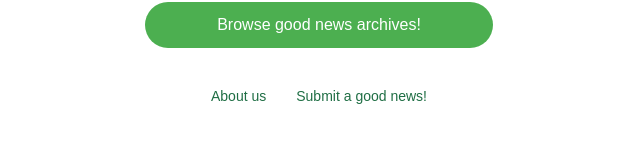
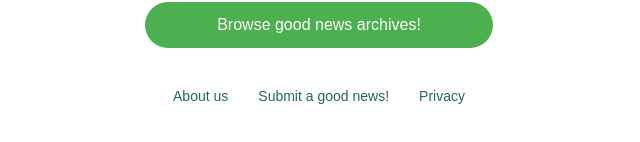
Before and after one commit to Mychka68/1gooodnews-site, a Next.js app: page /en in a window 1280 px wide. Shown: the part 1166-1308 px from the top of the page, without its empty margins (321-961 px from the left). Built offline with nearby package versions, Linux system fonts and the light colour scheme.

Commit message:
privacy 3

```diff
--- a/app/en/page.tsx
+++ b/app/en/page.tsx
@@ -433,8 +433,13 @@ export default function HomeEN() {
         <Link href="/en/about-us" style={{ textDecoration: 'none', color: '#1F6E44' }}>
           About us
         </Link>
+
         <Link href="/en/contact" style={{ textDecoration: 'none', color: '#1F6E44' }}>
           Submit a good news!
+        </Link>
+
+        <Link href="/en/privacy" style={{ textDecoration: 'none', color: '#1F6E44' }}>
+          Privacy
         </Link>
       </div>
     </main>
```
